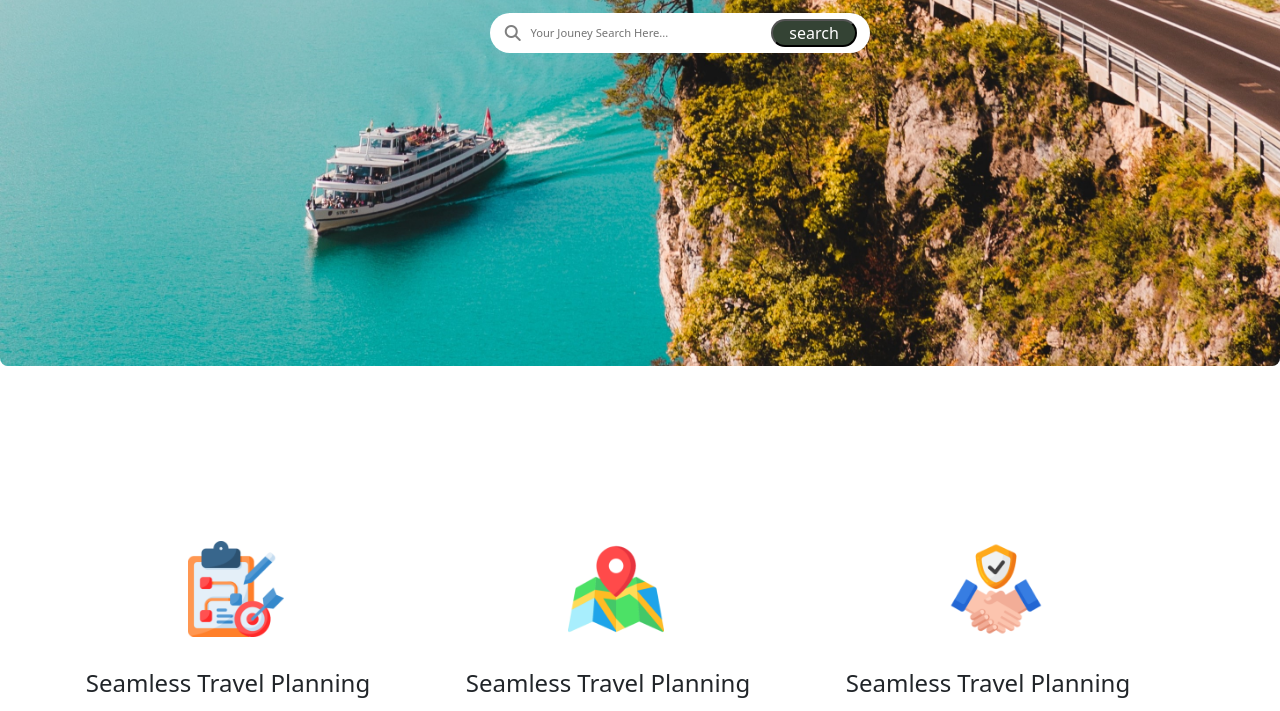
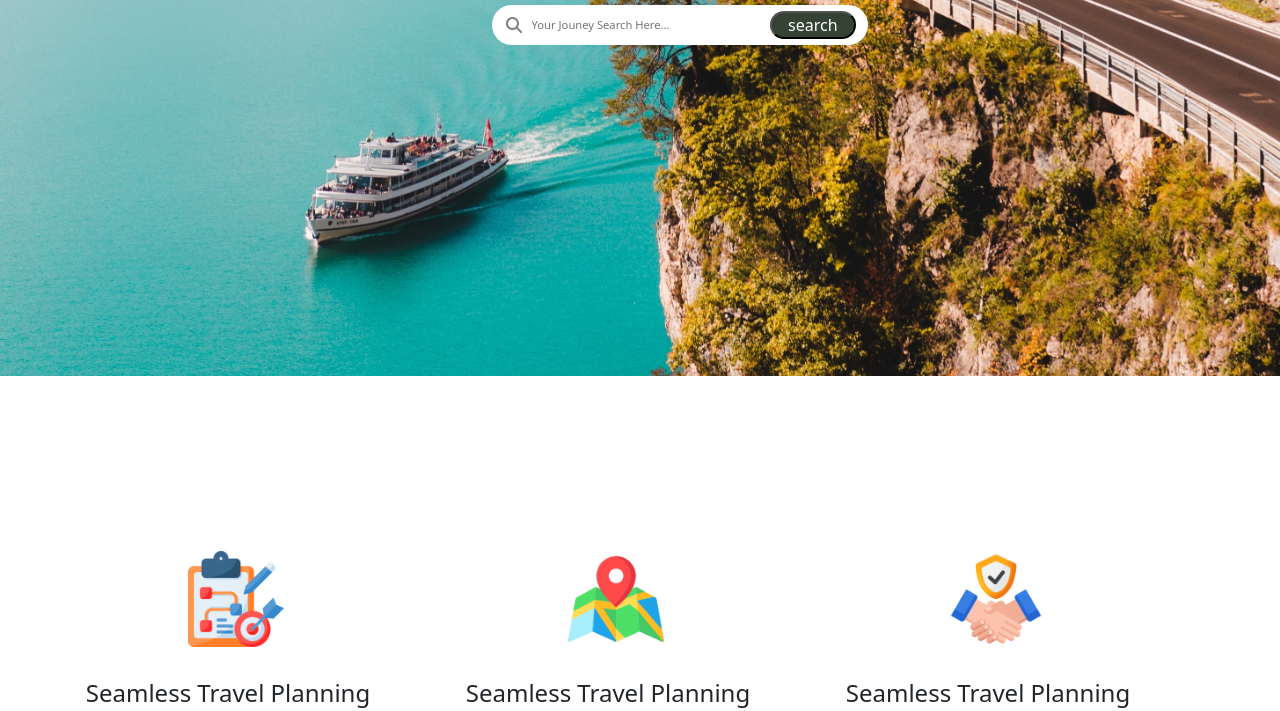
Before and after one commit to patildipa/WebDeveloper_project, a website: page Travel_Project/index.html in a window 1280 px wide. Shown: the part 434-1145 px from the top of the page. Drawn offline with nearby package versions, Linux system fonts and the light colour scheme.

Commit message:
add new image file

```diff
--- a/Travel_Project/css/style.css
+++ b/Travel_Project/css/style.css
@@ -187,19 +187,20 @@ height: 100%;
 
 @media screen and (orientation:landscape){
     .container-fluid{
-        background: linear-gradient(rgba(218, 193, 193, 0.1), rgba(230, 194, 194, 0.1));
+        /* background: linear-gradient(rgba(218, 193, 193, 0.1), rgba(230, 194, 194, 0.1)); */
         background-image:url("../public/images/home-background.jpg");
         height: 100%;
         width:100%;
         background-repeat: no-repeat;
         background-size:cover;
+        background-position:sticky;
         /* margin-left:50px;
         margin-right:20px; */
-        padding: .5rem;
-        border-radius: .5rem;
-        background-attachment:fixed;
-        bottom: 0px;
-        right:0px;
+        /* padding: .5rem; */
+        /* border-radius: .5rem; */
+        /* background-attachment:fixed; */
+        /* bottom: 0px;
+        right:0px; */
 
 
 
```
Also changed, not shown: Travel_Project/public/images/travel19.jpg (added).
